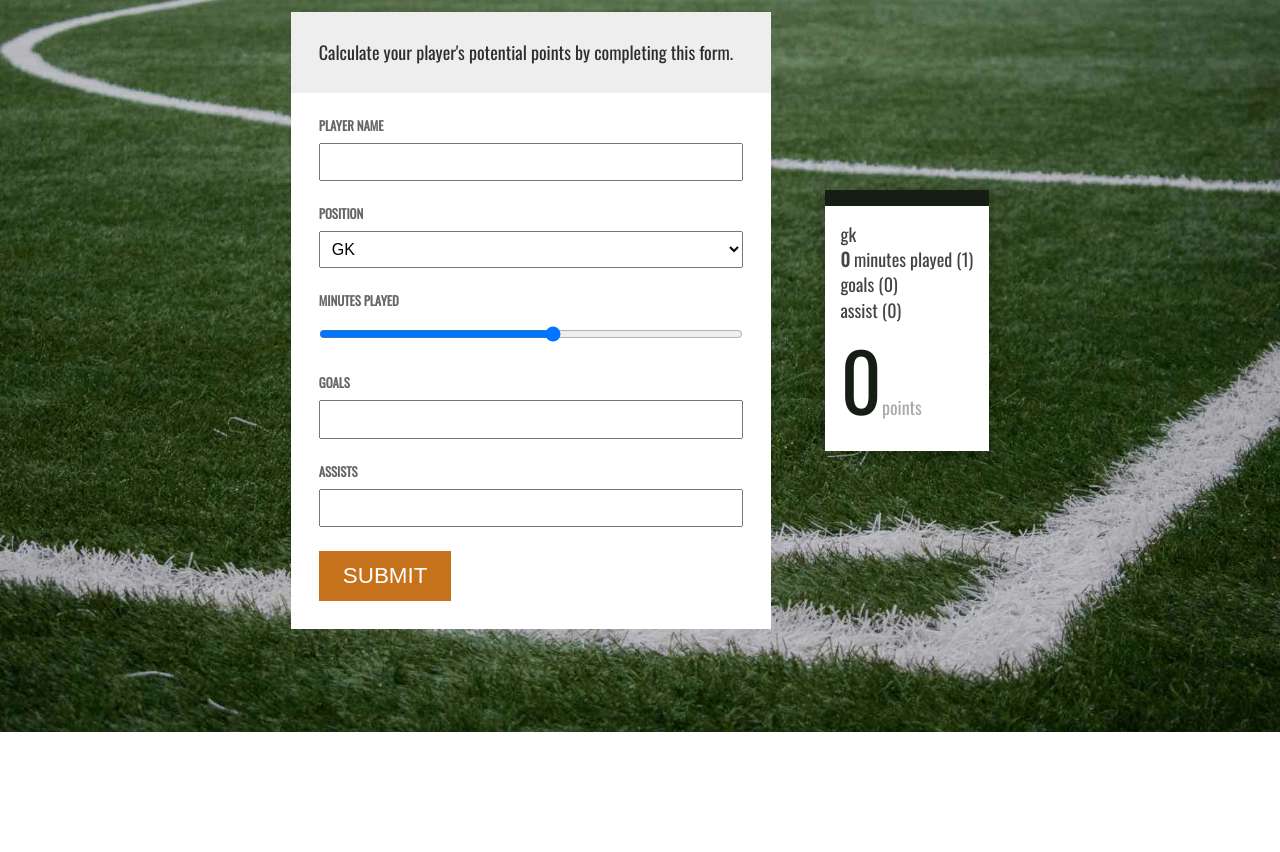
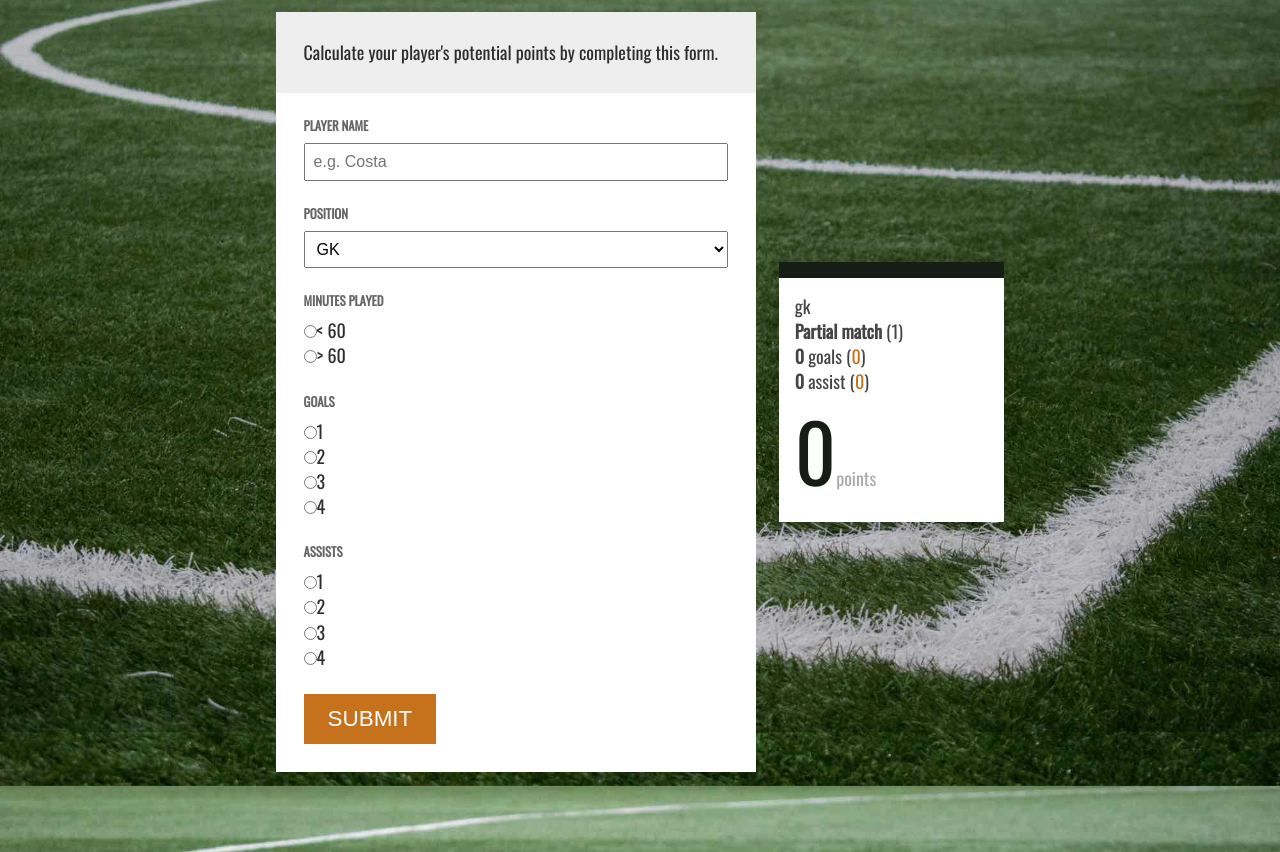
Before and after one commit to carlwood/fplcalc, a React app: page / in a window 1280 px wide. Shown: the part 68-920 px from the top of the page. Before the commit the page ends 800 px from the top, so only its background shows below. Built offline with nearby package versions, Linux system fonts and the light colour scheme.

Commit message:
Change inputs to radio buttons

```diff
--- a/src/components/player.js
+++ b/src/components/player.js
@@ -25,14 +25,17 @@ class PlayerForm extends React.Component {
         this.state = {
             name: '',
             mins: 0,
-            goals: '',
-            assists: '',
-            position: 'gk'
+            goals: 0,
+            assists: 0,
+            position: 'gk',
+            total: 0,
+            points: {}
         }
     }
 
     setValue(event) {
         this.setState({[event.target.name]: event.target.value});
+        console.log(this.state);
     }
 
     render() {
@@ -43,7 +46,7 @@ class PlayerForm extends React.Component {
                     <form onSubmit={this.handleSubmit}>
                         <div className="form-group">
                             <label className="form-label">Player name</label>
-                            <input className="form-input" type="text" name="name" onChange={this.setValue.bind(this)} />
+                            <input className="form-input" type="text" placeholder="e.g. Costa" name="name" onChange={this.setValue.bind(this)} />
                         </div>
                         <div className="form-group">
                             <label className="form-label">Position</label>
@@ -56,15 +59,52 @@ class PlayerForm extends React.Component {
                         </div>
                         <div className="form-group">
                             <label className="form-label">Minutes Played</label>
-                            <input className="form-input" type="range" max="90" name="mins" onChange={this.setValue.bind(this)} />
+                            <div className="form-radio">
+                                <input type="radio" name="mins" value="< 60" onChange={this.setValue.bind(this)} />
+                                <label>&lt; 60</label>
+                            </div>
+                            <div className="form-radio">
+                                <input type="radio" name="mins" value="> 60" onChange={this.setValue.bind(this)}/>
+                                <label>&gt; 60</label>
+                            </div>
                         </div>
                         <div className="form-group">
                             <label className="form-label">Goals</label>
-                            <input className="form-input" type="number" name="goals" onChange={this.setValue.bind(this)} />
+                            <div className="form-radio">
+                                <input type="radio" name="goals" value="1" onChange={this.setValue.bind(this)} />
+                                <label>1</label>
+                            </div>
+                            <div className="form-radio">
+                                <input type="radio" name="goals" value="2" onChange={this.setValue.bind(this)}/>
+                                <label>2</label>
+                            </div>
+                            <div className="form-radio">
+                                <input type="radio" name="goals" value="3" onChange={this.setValue.bind(this)} />
+                                <label>3</label>
+                            </div>
+                            <div className="form-radio">
+                                <input type="radio" name="goals" value="4" onChange={this.setValue.bind(this)}/>
+                                <label>4</label>
+                            </div>
                         </div>
                         <div className="form-group">
                             <label className="form-label">Assists</label>
-                            <input className="form-input" type="number" name="assists" onChange={this.setValue.bind(this)} />
+                            <div className="form-radio">
+                                <input type="radio" name="assists" value="1" onChange={this.setValue.bind(this)} />
+                                <label>1</label>
+                            </div>
+                            <div className="form-radio">
+                                <input type="radio" name="assists" value="2" onChange={this.setValue.bind(this)}/>
+                                <label>2</label>
+                            </div>
+                            <div className="form-radio">
+                                <input type="radio" name="assists" value="3" onChange={this.setValue.bind(this)} />
+                                <label>3</label>
+                            </div>
+                            <div className="form-radio">
+                                <input type="radio" name="assists" value="4" onChange={this.setValue.bind(this)}/>
+                                <label>4</label>
+                            </div>
                         </div>
                         <input className="btn" type="submit" value="Submit" />
                     </form>
@@ -76,6 +116,7 @@ class PlayerForm extends React.Component {
                         mins={this.state.mins}
                         goals={this.state.goals}
                         assists={this.state.assists}
+                        total={this.state.total}
                     />
                 </div>
             </div>
@@ -87,23 +128,24 @@ class PlayerResult extends React.Component {
 
     renderGoalPoints() {
         return (
-            <span>{this.props.goals * 5}</span>
+            <span className="player-minipoints">{this.props.goals * 5}</span>
         )
     }
 
     renderAssistPoints() {
         return (
-            <span>{this.props.assists * 4}</span>
+            <span className="player-minipoints">{this.props.assists * 4}</span>
         )
     }
 
     render() {
-        const minsPoints = this.props.mins > 60 ? 2 : 1;
+        const minsPlayed = this.props.mins === '> 60' ? 'Full match' : 'Partial match';
+        const minsPoints = this.props.mins === '> 60' ? 2 : 1;
         return (
             <div>
                 <div className="player-name">{this.props.name}</div>
                 <div>{this.props.pos}</div>
-                <div><b>{this.props.mins}</b> minutes played ({minsPoints})</div>
+                <div><b>{minsPlayed}</b> ({minsPoints})</div>
                 <div><b>{this.props.goals}</b> goals ({this.renderGoalPoints()})</div>
                 <div><b>{this.props.assists}</b> assist ({this.renderAssistPoints()})</div>
                 <TotalPoints />
--- a/src/styles/app.scss
+++ b/src/styles/app.scss
@@ -135,7 +135,7 @@ form {
     padding: 1rem;
     top: 1rem;
     right: 1rem;
-    max-width: 33%;
+    width: 30%;
 }
 
 .player-name {
@@ -154,6 +154,10 @@ form {
     text-align: center;
 }
 
+.player-minipoints {
+    color: $brand2;
+}
+
 .player-points-label {
     color: #aaa;
     text-align: center;
```
